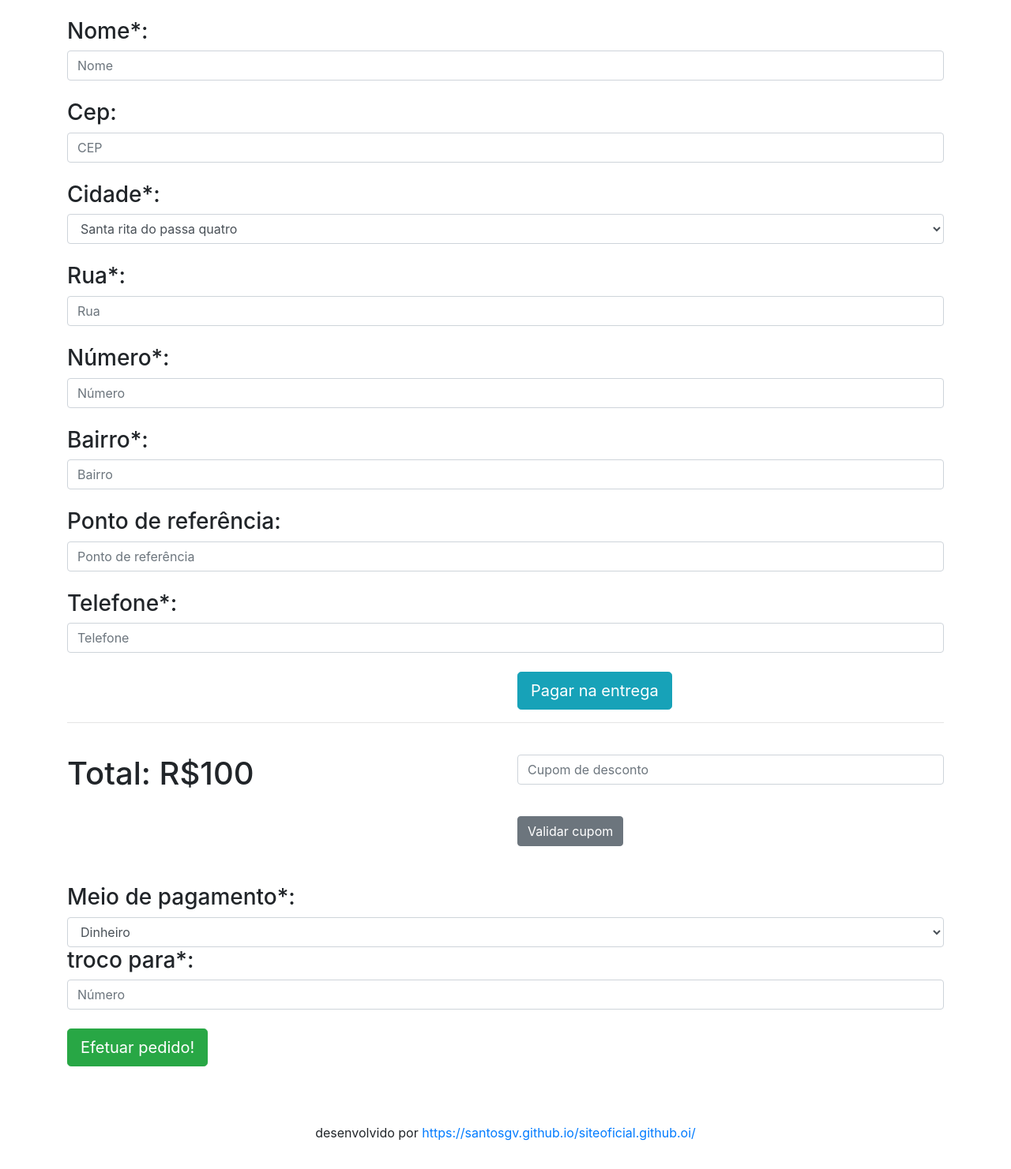
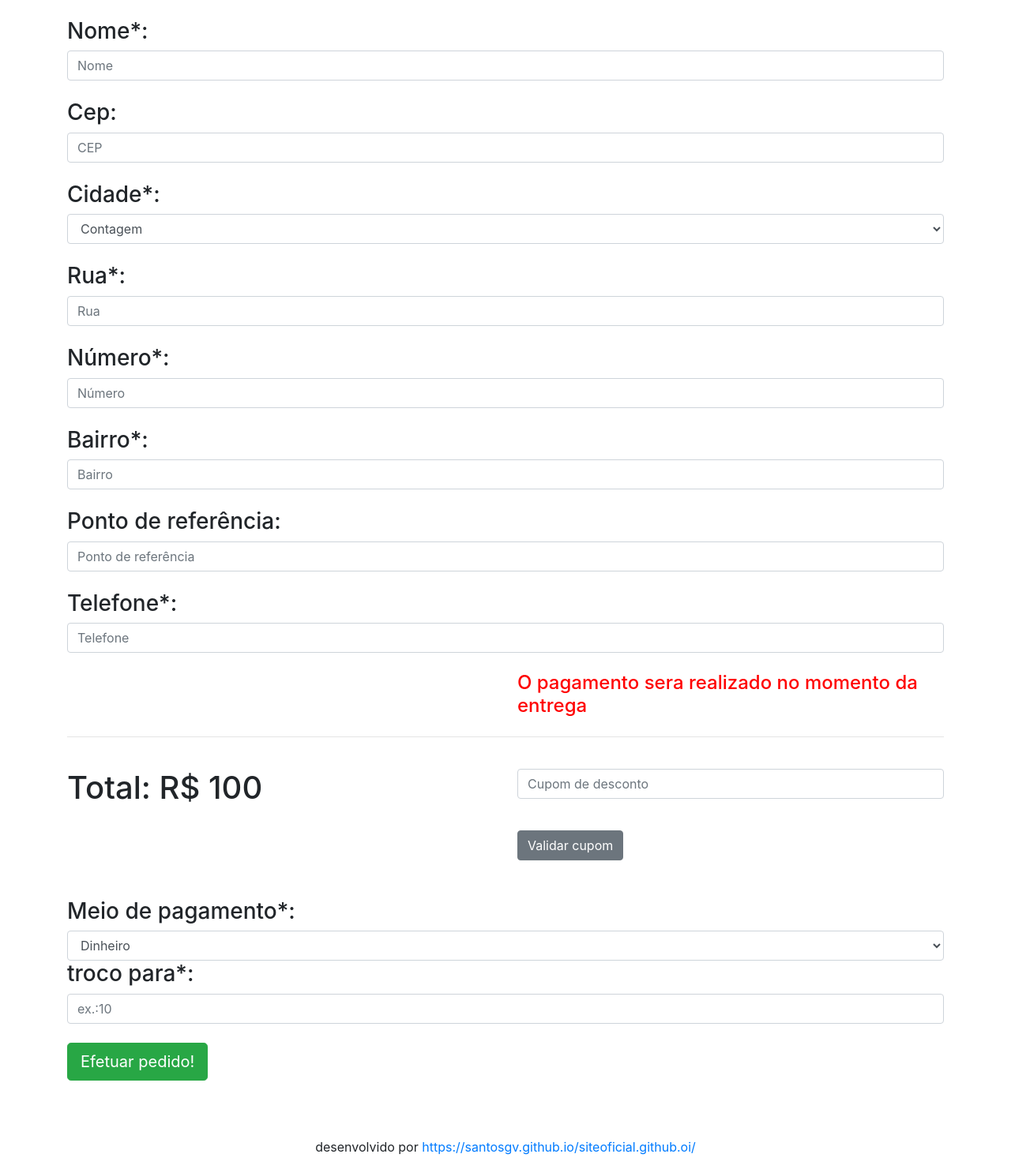
Before and after one commit to santosgv/delivery, a Django app: template pedido/templates/finalizar_pedido.html in a window 1280 px wide. Shown: the part 212-1693 px from the top of the page at 79% size. Run offline with Django 3.2, Linux system fonts and the light colour scheme; the template is opened without the code that fills it: most values are stand-ins (such as "Sample title", 1, 10 or a date in 2020).

Commit message:
finalizado

```diff
--- a/pedido/admin.py
+++ b/pedido/admin.py
@@ -10,6 +10,7 @@ class CupomDescontoAdmin(admin.ModelAdmin):
 
 
 class itemPedidoInline(admin.TabularInline):
+    list_display = ('observacoes')
     readonly_fields = ('produto', 'quantidade', 'preco', 'descricao', 'adicionais',)
     model = ItemPedido
     extra = 0
@@ -20,9 +21,9 @@ class PedidoAdmin(admin.ModelAdmin):
     inlines = [
         itemPedidoInline
     ]
-    list_display = ('usuario', 'total','data', 'entregue')
+    list_display = ('usuario', 'total','data','entregue',)
     search_fields = ('entregue',)
     readonly_fields = ('usuario', 'total', 'troco', 'pagamento', 'ponto_referencia', 'data', 'cep', 'rua', 'numero', 'bairro', 'telefone')
-    list_filter = ('entregue',)
+    list_filter = ('entregue','data',)
 
 admin.site.register(Pedido, PedidoAdmin)
--- a/pedido/templates/finalizar_pedido.html
+++ b/pedido/templates/finalizar_pedido.html
@@ -2,7 +2,6 @@
 
 {% block 'head' %}
 <script src="https://code.jquery.com/jquery-3.4.1.js"></script>
-
 <script>$(document).ready(function() {
 
     function limpa_formulário_cep() {
@@ -100,7 +99,9 @@
           <br>
           <h3 class="rosa">Cidade*:</h3>
           <select class="form-control">
-            <option selected>Santa rita do passa quatro</option>
+            <option selected>Contagem</option>
+              <option >Belo Horizonte</option>
+              <option >Ribeirao das Neves</option>
           </select>
 
           <br>
@@ -135,17 +136,18 @@
     </div>
 
     <div class="col-sm fundo">
-        <div class="btn btn-info btn-lg" onclick="pagar_entrega()">Pagar na entrega</div>
+        <div class="rosa">
+            <h4> O pagamento sera realizado no momento da entrega</h4>
+        </div>
     </div>
 
 
 </div>
 <hr>
 <br>
-
 <div class="row">
     <div class="col-sm fundo">
-        <h1 id="total">Total: R${{total}}0</h1>
+        <h1 id="total">Total: R$ {{total}}0</h1>
     </div>
 
     <div class="col-sm fundo">
@@ -170,7 +172,7 @@
 
     <div id="troco">
         <h3 class="rosa">troco para*:</h3>
-        <input type="text" class="form-control" placeholder="Número" name="troco_para">
+        <input type="text" class="form-control" placeholder="ex.:10" name="troco_para">
     </div>
     <br>
     <button onclick="envia()" class="btn btn-success btn-lg">Efetuar pedido!</button>
--- a/pedido/views.py
+++ b/pedido/views.py
@@ -60,6 +60,7 @@ def finalizar_pedido(request):
                     produto=v['produto'],
                     quantidade=v['quantidade'],
                     preco=v['preco'],
+                    descricao=v['observacoes'],
                     adicionais=str(v['adicionais'])
                 ) for v in listaCarrinho
 
--- a/produto/views.py
+++ b/produto/views.py
@@ -102,6 +102,7 @@ def add_carrinho(request):
 
     request.session['carrinho'].append(data)
     request.session.save()
+
     return redirect(f'/ver_carrinho')
 
 
@@ -119,13 +120,12 @@ def ver_carrinho(request):
              'id': i['id_produto']
              }
         )
-        print(dados_motrar)
     total = sum([float(i['preco']) for i in request.session['carrinho']])
 
     return render(request, 'carrinho.html', {'dados': dados_motrar,
                                              'total': total,
                                              'carrinho': len(request.session['carrinho']),
-                                             'categorias': categorias,
+                                             'categorias': categorias
                                              })
 def remover_carrinho(request, id):
     request.session['carrinho'].pop(id)
--- a/templates/base.html
+++ b/templates/base.html
@@ -7,7 +7,7 @@
     <link rel="shortcut icon" href="/static/img/logo-min.png" type="image/x-icon" />
     <link rel="stylesheet" href="https://cdn.jsdelivr.net/npm/bootstrap@4.6.0/dist/css/bootstrap.min.css" >
     <link rel="stylesheet" href="{% static 'produto/css/css.css' %}" >
-    <script src="{% static 'pedido/js/js.js' %}"></script>
+
     {% block 'head'%}
 
     {% endblock %}
--- a/templates/static/produto/css/css.css
+++ b/templates/static/produto/css/css.css
@@ -119,6 +119,10 @@ input[type=checkbox]:checked:after {
     left: 9px;
 }
 
+h4 {
+color:red;
+}
+
 .tamanhoImg{
     width: 500px;
 }
```
Also changed, not shown: db.sqlite3.
